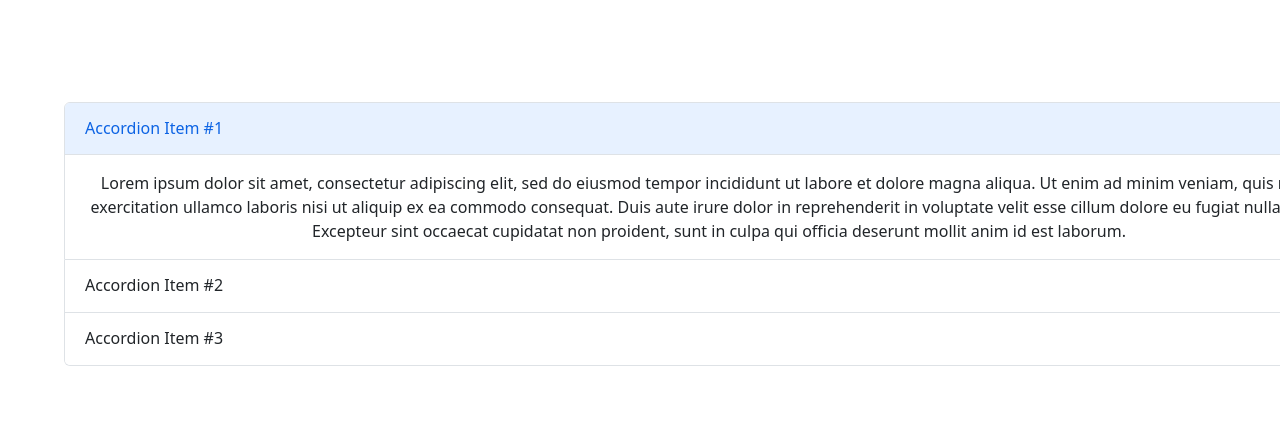
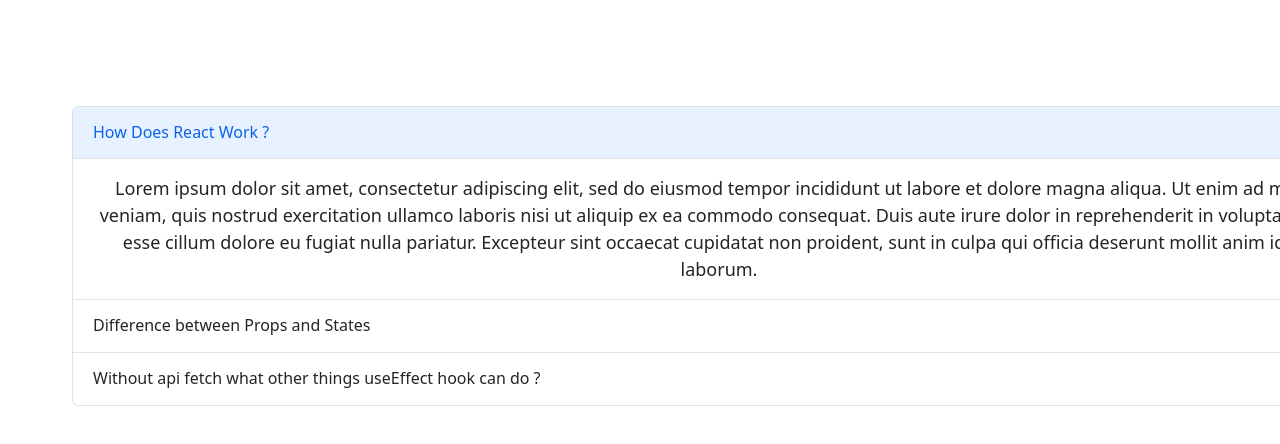
Before and after one commit to itskawsarjamil/gym-club, a React (Create React App) app: page / in a window 1280 px wide. Shown: the part 1227-1671 px from the top of the page. Built offline with nearby package versions, Linux system fonts and the light colour scheme.

Commit message:
qsn setup modified

```diff
--- a/src/FAQ/FAQ.css
+++ b/src/FAQ/FAQ.css
@@ -1,8 +1,5 @@
 .faq{
     margin: 2em;
     padding: 2em;
+    font-size: large;
 }
-.acrdn-hdr{
-    width: 100%;
-
-}
--- a/src/FAQ/FAQ.js
+++ b/src/FAQ/FAQ.js
@@ -5,7 +5,7 @@
         <div className='faq'>
             <Accordion defaultActiveKey="0">
                 <Accordion.Item eventKey="0">
-                    <Accordion.Header  className='acrdn-hdr'>Accordion Item #1</Accordion.Header>
+                    <Accordion.Header  className='acrdn-hdr'>How Does React Work ?</Accordion.Header>
                     <Accordion.Body>
                         Lorem ipsum dolor sit amet, consectetur adipiscing elit, sed do
                         eiusmod tempor incididunt ut labore et dolore magna aliqua. Ut enim ad
@@ -17,7 +17,7 @@
                     </Accordion.Body>
                 </Accordion.Item>
                 <Accordion.Item eventKey="1">
-                    <Accordion.Header className='acrdn-hdr'>Accordion Item #2</Accordion.Header>
+                    <Accordion.Header className='acrdn-hdr'>Difference between Props and States</Accordion.Header>
                     <Accordion.Body>
                         Lorem ipsum dolor sit amet, consectetur adipiscing elit, sed do
                         eiusmod tempor incididunt ut labore et dolore magna aliqua. Ut enim ad
@@ -29,7 +29,7 @@
                     </Accordion.Body>
                 </Accordion.Item>
                 <Accordion.Item eventKey="2">
-                    <Accordion.Header className='acrdn-hdr'>Accordion Item #3</Accordion.Header>
+                    <Accordion.Header className='acrdn-hdr'>Without api fetch what other things useEffect hook can do ?</Accordion.Header>
                     <Accordion.Body>
                         Lorem ipsum dolor sit amet, consectetur adipiscing elit, sed do
                         eiusmod tempor incididunt ut labore et dolore magna aliqua. Ut enim ad
```
